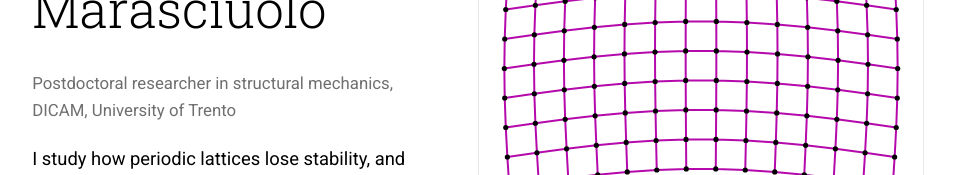
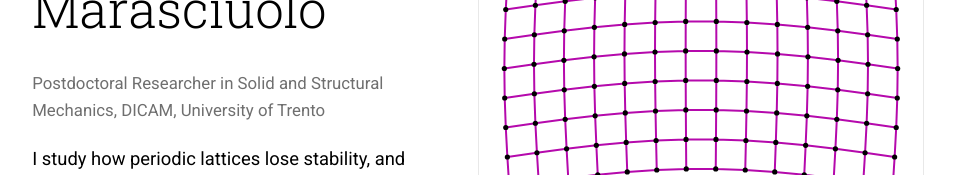
Before and after one commit to NicolaMarasciuolo/NicolaMarasciuolo.github.io, a plain HTML site: page index.html in a window 1280 px wide. Shown: the part 191-366 px from the top of the page, without its empty margins (162-1117 px from the left). Drawn offline with Linux system fonts and the light colour scheme; some icons are missing.

Commit message:
Add files via upload

```diff
--- a/index.html
+++ b/index.html
@@ -20,7 +20,7 @@
   <section class="hero">
     <div class="hero-text">
       <h1><b>Nicola</b> Marasciuolo</h1>
-      <p class="role">Postdoctoral researcher in structural mechanics, DICAM, University of Trento</p>
+      <p class="role">Postdoctoral Researcher in Solid and Structural Mechanics, DICAM, University of Trento</p>
       <p class="lead">I study how periodic lattices lose stability, and how to describe that behavior with continuum models simple enough to design with.</p>
       <p class="actions">
         <a class="btn" href="publications.html">Read my publications</a>
```
